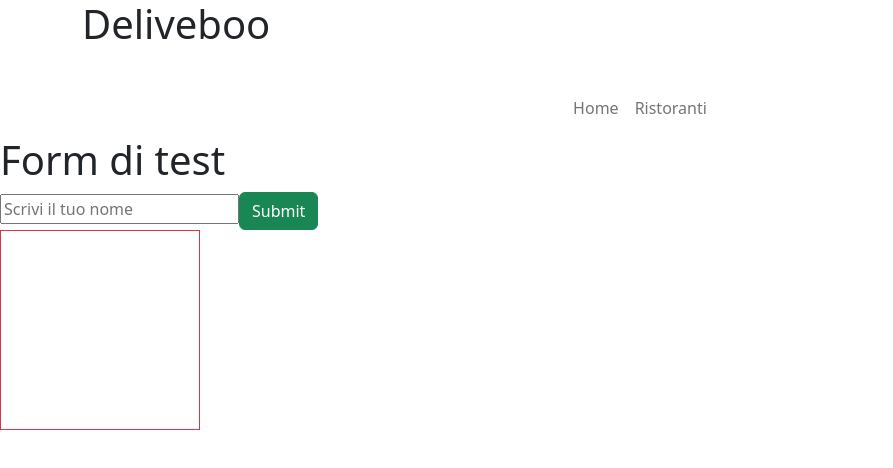
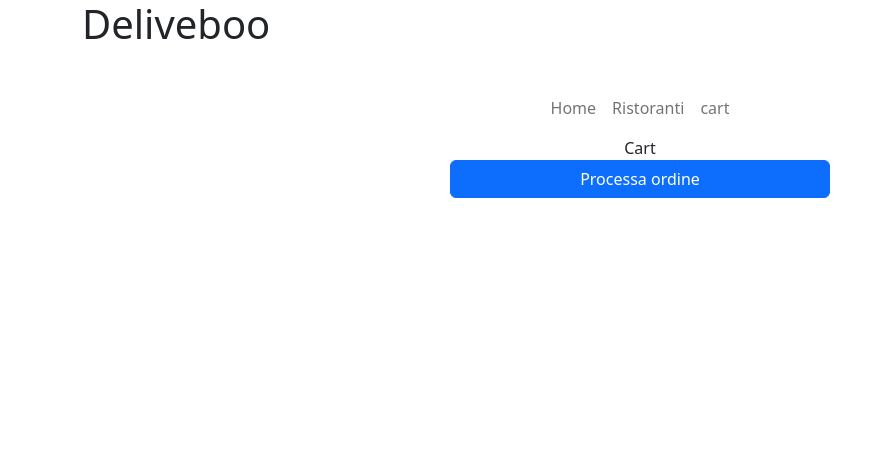
Before and after one commit to DANC0D3R/deliveboo-fe, a Vue app: page /cart in a window 1280 px wide. Shown: the top 468 px of the page, without its empty margins (0-893 px from the left). Built offline with nearby package versions, Linux system fonts and the light colour scheme.

Commit message:
Add salvataggio in persistenza di un piatto

```diff
--- a/src/App.vue
+++ b/src/App.vue
@@ -20,7 +20,7 @@ export default {
 
 <template>
   <AppHeader />
-   <TestOrders />
+   <!-- <TestOrders />  -->
   <main>
     <router-view></router-view>
   </main>
--- a/src/components/AppHeader.vue
+++ b/src/components/AppHeader.vue
@@ -11,6 +11,10 @@ export default {
                 {
                     routeName: 'restaurants-index',
                     label: 'Ristoranti'
+                },
+                {
+                    routeName: 'cart',
+                    label: 'cart'
                 },
                 // {
                 //     routeName: 'restaurants-index',
--- a/src/components/TestOrders.vue
+++ b/src/components/TestOrders.vue
@@ -52,11 +52,11 @@ export default {
     <form action="./api/orders" method="POST" @submit.prevent="dataStorage()">
         <!-- Il v-model ci serve a prendere il valore inserito nell'input. Stavolta non usiamo il name, ma mettiamolo comunque. -->
         <!-- Il total_price per ora è solo un placeholder, poi dovremmo capire come fare per calcolarlo in base agli ordini fatti -->
-        <!-- <input v-model="total_price" id="total_price" type="number" placeholder="Es: 9.99" name="price" step="0.01" min="0.00"> -->
+        <input v-model="total_price" id="total_price" type="number" placeholder="Es: 9.99" name="price" step="0.01" min="0.00"> -->
 
         <input v-model="client_name" type="text" name="client_name" placeholder="Scrivi il tuo nome">
 
-        <!-- <input v-model="client_surname" type="text" name="client_surname" placeholder="Scrivi il tuo cognome">
+        <input v-model="client_surname" type="text" name="client_surname" placeholder="Scrivi il tuo cognome">
 
         <input v-model="client_address" type="text" name="client_address" placeholder="Scrivi il tuo indirizzo">
 
@@ -64,7 +64,7 @@ export default {
 
         <input v-model="client_email" type="text" name="client_email" placeholder="Scrivi il tuo indirizzo email">
 
-        <textarea v-model="notes" name="notes" id="notes" cols="30" rows="10"></textarea> -->
+        <textarea v-model="notes" name="notes" id="notes" cols="30" rows="10"></textarea>
 
         <input type="submit" class="btn btn-success">
     </form>
--- /dev/null
+++ b/src/pages/CartTest.vue
@@ -0,0 +1,42 @@
+<script>
+export default {
+    name: 'CartTest',
+    data() {
+        return {
+            orderCart: []
+        }
+    },
+    methods: {
+        viewData() {
+            const oneOrder = JSON.parse(localStorage.getItem('order')); //recuperiamo i dati dal localstorage e li salviamo in una variabile
+            this.orderCart.push(oneOrder); //la variabile con i dati al suo interno viene pushata nell'array' orderCart
+            console.log('orderCart', this.orderCart);
+        }
+    }
+};
+</script>
+
+<template>
+    <div class="container">
+        <div class="row justify-content-center">
+            <div class="col-12 text-center">
+                Cart
+            </div>
+
+            <button class="btn btn-primary col-4" v-on:click="viewData()">Processa ordine</button>
+
+            <!-- per ogni oggetto presente nell'array orderCart, ne stampiamo una lista di dati -->
+            <ul v-for="singleOrder in orderCart" class="col-12 text-center">
+                <li>{{ singleOrder.name }}</li>
+
+                <li>{{ singleOrder.price }}</li>
+
+                <li>{{ singleOrder.description }}</li>
+            </ul>
+
+        </div>
+    </div>
+</template>
+
+<style scoped>
+</style>
--- a/src/pages/RestaurantsShow.vue
+++ b/src/pages/RestaurantsShow.vue
@@ -38,7 +38,11 @@
                     }
                 });
                 console.log(this.getFoods)
-            }
+            },
+            dataStorage(item) {
+                localStorage.setItem('order', JSON.stringify(item)); //i dati del piatto scelto vengono salvati nel localstorage
+                console.log('ordine aggiunto!')
+            },
         }
     };
 </script>
@@ -52,7 +56,13 @@
                 <div class="card-body">
                     <h5 class="card-title">{{ food.name }}</h5>
 
-                    <a :href="'#food-'+food.id" class="btn btn-primary" data-bs-toggle="modal">Dettagli</a>
+                    <div class="d-flex justify-content-between">
+                        <a :href="'#food-'+food.id" class="btn btn-primary" data-bs-toggle="modal">Dettagli</a>
+
+                        <!-- con questo pulsante, usiamo il metodo che prende come argomento il singolo piatto e tutti i suoi dati -->
+                        <button class="btn btn-warning" @click="dataStorage(food)">Aggiungi</button>
+
+                    </div>
 
                 </div>
 
--- a/src/router.js
+++ b/src/router.js
@@ -3,6 +3,7 @@ import { createRouter, createWebHistory } from 'vue-router';
 import AppHome from "./pages/AppHome.vue";
 import RestaurantsIndex from './pages/RestaurantsIndex.vue';
 import RestaurantsShow from './pages/RestaurantsShow.vue';
+import CartTest from './pages/CartTest.vue';
 
 const router = createRouter({
     history: createWebHistory(),
@@ -22,6 +23,11 @@ const router = createRouter({
             name: 'restaurants-show',
             component: RestaurantsShow
         },
+        {
+            path: '/cart',
+            name: 'cart',
+            component: CartTest
+        },
     ]
 });
 
```
